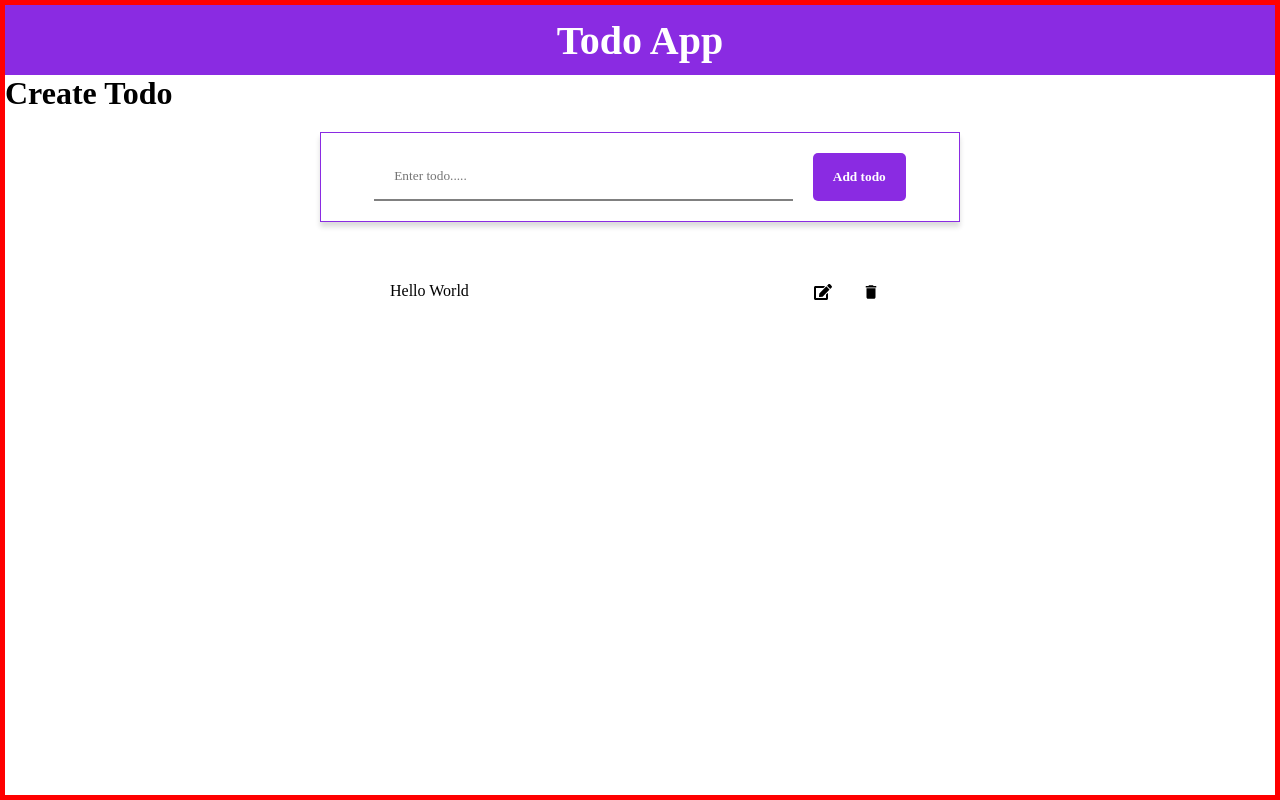
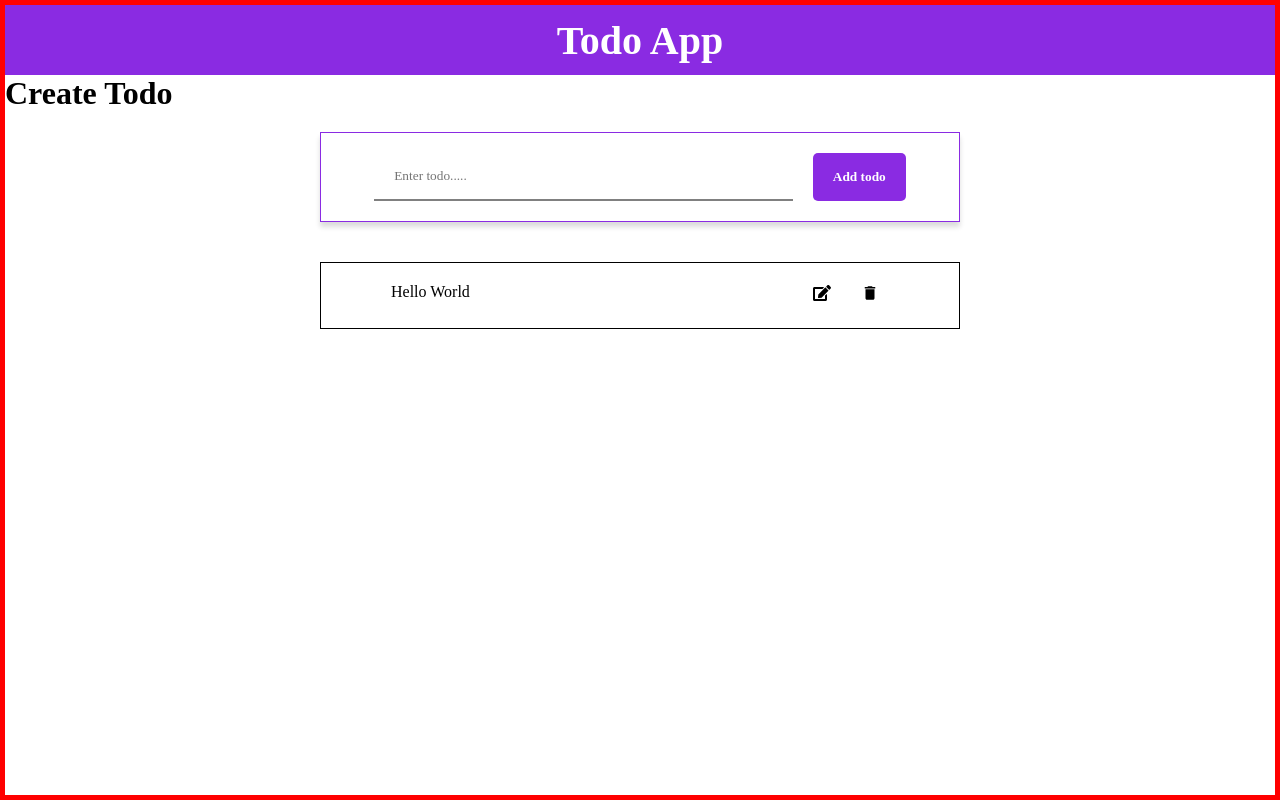
Before and after one commit to AbhimanyuSolanki10/React, a React (Create React App) app in the folder firstproject/: page / in a window 1280 px wide. Built offline with nearby package versions, Linux system fonts and the light colour scheme.

Commit message:
28-08-2024

```diff
--- a/firstproject/src/components/todo/AllTodos.jsx
+++ b/firstproject/src/components/todo/AllTodos.jsx
@@ -1,9 +1,50 @@
-import React from 'react'
-import style from './allTodos.module.css'
+import React from "react";
+import style from "./allTodos.module.css";
 import { FaEdit } from "react-icons/fa";
 import { MdDelete } from "react-icons/md";
+import { toast } from "react-hot-toast";
 
-const AllTodos=({list})=> {
+const AllTodos = ({ list, setTodo }) => {
+  function deleteTodo(id) {
+    // console.log("todo deleted", id);
+    let filterTodo = list.filter((todo) => {
+    //   console.log(todo);
+      return todo.id !== id;
+    });
+
+    console.log(filterTodo);
+    setTodo({
+      id: "",
+      text: "",
+      list: filterTodo,
+    });
+
+    toast.error("todo deleted");
+  }
+
+  function editTodo(id) {
+    // console.log("edit todo ", id);
+    let filteredTodo = list.filter((todo)=>{
+        // console.log(todo)
+        return todo.id != id;
+    });
+
+    let updateTodo = list.find((todo)=>{
+        // console.log(todo)
+        return todo.id ===id;
+    });
+
+    setTodo({
+        id:updateTodo.id,
+        text:updateTodo.text,
+        list:filteredTodo
+    });
+
+    toast.success("edit todo");
+
+
+  }
+
   // console.log(e)
   // Static
   // let todos = [
@@ -13,28 +54,26 @@ const AllTodos=({list})=> {
   //     {id:4,text:"Prashad"}
   // ];
   return (
-    <main id={style.todoContainer}>
-        <section>
+    <main id={style.todoContainer} >
+      <section style={{border:"1px solid black",overflowY:"scroll",maxHeight:"40vh"}}>
+        {list.map((value) => {
           {
-                list.map((value)=>{
-                    {/* console.log(value); */}
-                    let {id,text} = value;
+            /* console.log(value); */
+          }
+          let { id, text } = value;
           return (
             <article key={id}>
               <span>{text}</span>
               <div>
-                                <button><FaEdit /></button>
-                                <button><MdDelete /></button>
+                <button onClick={()=> editTodo(id)}><FaEdit /></button>
+                <button onClick={() => deleteTodo(id)}><MdDelete /></button>
               </div>
             </article>
           );
-                })
-            }
+        })}
       </section>
+    </main>
+  );
+};
 
-
-    </main>
-  )
-}
-
-export default AllTodos
+export default AllTodos;
--- a/firstproject/src/components/todo/TodoWrapper.jsx
+++ b/firstproject/src/components/todo/TodoWrapper.jsx
@@ -18,7 +18,7 @@ function TodoWrapper() {
 
     let handleSubmit =(e)=>{
         e.preventDefault();
-        console.log(todo); // printing state
+        // console.log(todo); // printing state
 
         //! Creating new todo object
         let newTodo = {
@@ -26,7 +26,7 @@ function TodoWrapper() {
           text:todo.text,
         };
 
-        console.log(newTodo);
+        // console.log(newTodo);
         let updatedTodo = [...todo.list,newTodo];
         if(newTodo.text !==""){
           setTodo({
@@ -49,7 +49,7 @@ function TodoWrapper() {
 
         <TodoNav/>
         <CreateTodo todo={todo} handleChange={handleChange} handleSubmit={handleSubmit} />
-        <AllTodos list={todo.list}/>
+        <AllTodos list={todo.list} setTodo={setTodo}/>
 
     </div>
   )
```
Lines whose indentation alone changed are shown as unchanged.
